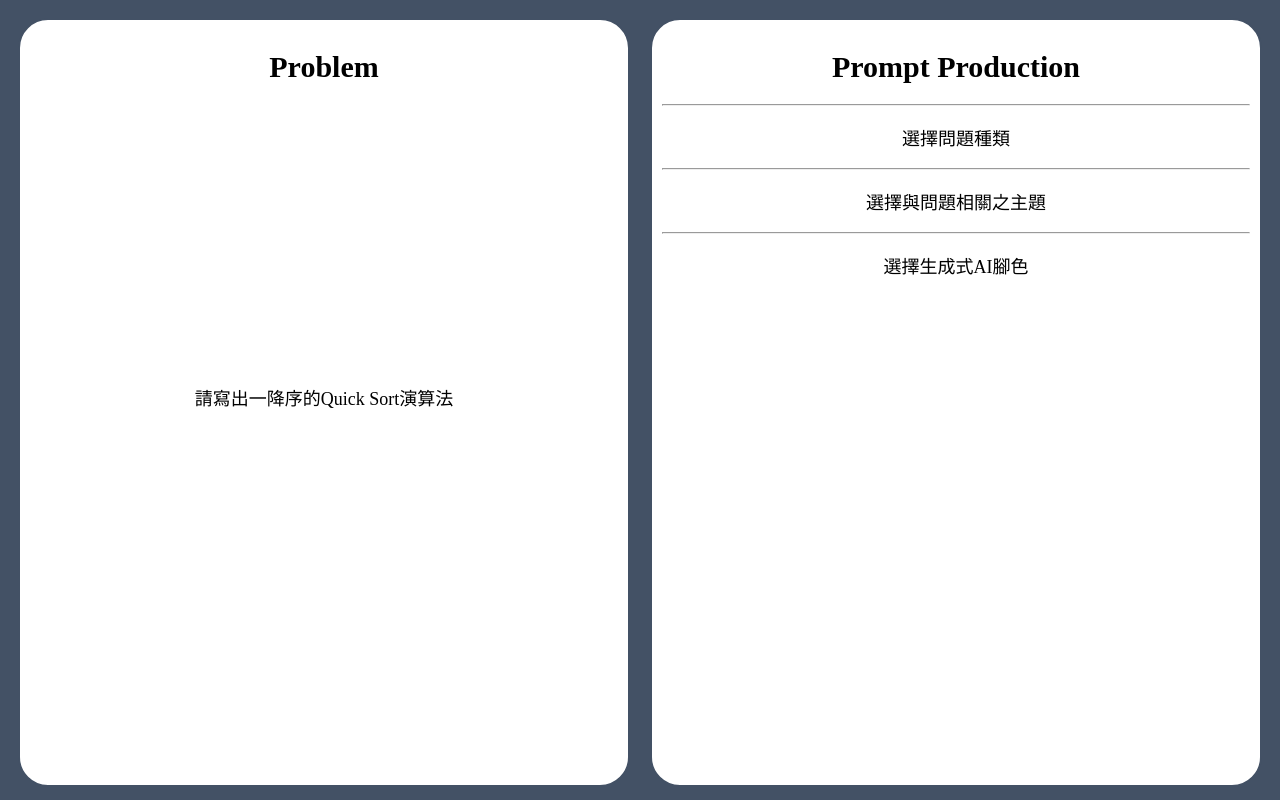
After one commit to jackpot66663/python_web, a Flask app: template templates/prompt_build.html in a window 1280 px wide. The commit adds this page. Run offline with Flask 2, Linux system fonts and the light colour scheme; the template is opened without the code that fills it, so the values that code supplies are empty.

Commit message:
prompt製作頁面
1.userdao還沒處理
2.舊問題整理並顯示-優先

```diff
--- a/app.py
+++ b/app.py
@@ -5,6 +5,7 @@ import pandas as pd
 import os
 from fileinput import filename
 from werkzeug.utils import secure_filename
+import numpy as np
 
 
 UPLOAD_FOLDER = os.path.join('staticFiles', 'uploads')
@@ -17,18 +18,7 @@ app = Flask(__name__)
 app.config['UPLOAD_FOLDER'] = UPLOAD_FOLDER
 app.secret_key = 'jackpot6666'
 
-if __name__ == "__main__":
-    app.run()
 
-# app.secret_key = ''
-
-# app.config['MYSQL_HOST'] = 'localhost'
-# app.config['MYSQL_USER'] = 'root'
-# app.config['MYSQL_PASSWORD'] = '610520Jjkk++'
-# app.config['MYSQL_DB'] = 'pythonlogin'
-
-# Intialize MySQL
-# mysql = MySQL(app)
 
 
 @app.route('/')
@@ -73,3 +63,18 @@ def import_csv():
         uploaded_df_html = uploaded_df.to_html()
         return render_template('db_import.html',user=user_dao.user_info,data_var=uploaded_df_html)
     return render_template('db_import.html',user=user_dao.user_info)
+
+@app.route("/prompt_build",methods=['GET', 'POST'])
+def prompt_build():
+    cols = ['Category','Keywords','Problem_Description','Solution']
+    df = pd.read_csv(session['uploaded_data_file_path'],encoding='utf-8',usecols=cols,dtype={'Category':str,'Keywords':str,'Problem_Description':str,'Solution':str})
+    # for index,row in df.iterrows():
+    #     problem_dao.problems_set.append(row)
+    # print(problem_dao.problems_set)
+    df_n = df.to_json(orient='index')
+
+    return render_template('prompt_build.html',problems=df_n)
+
+
+if __name__ == "__main__":
+    app.run()
--- /dev/null
+++ b/static/prompt_build.css
@@ -0,0 +1,42 @@
+body{
+    background-color: #435165;
+}
+.main {
+    display: flex;
+    height: 100%;
+    background-color: #435165;
+    flex-wrap: wrap;
+    justify-content: center;
+    align-items: center;
+  }
+
+.flex-child{
+    flex:1;
+    width: 30%;
+    margin: 10px;
+    background-color: #fff;
+    height: 95%;
+    justify-content: center;
+    text-align: center;
+    color: #000;
+    padding:10px;
+    border: 2px solid #435165;
+    border-radius: 30px;
+    align-items: center;
+
+}
+.n_problem{
+    text-align: center;
+    margin-top: 300px;
+}
+h1{
+    font-size: 30px;
+}
+
+p{
+    font-size: 18px;
+}
+
+.flex-child:first-child{
+    margin-right: 10px;
+}
--- a/templates/db_import.html
+++ b/templates/db_import.html
@@ -1,3 +1,5 @@
+<link rel="stylesheet" href="{{ url_for('static', filename='db_import.css') }}">
+
 <form method = "POST" enctype="multipart/form-data" action = "{{ url_for('import_csv') }}">
     <input type="file" name="file" accept=".csv">
     <input type = "submit" value="Upload">
@@ -6,6 +8,9 @@
 {% if data_var %}
     <p style="color:green;"> File uploaded successfully!! </p>
     {{data_var|safe}}
+    <form method = "POST" action="{{url_for('prompt_build')}}">
+        <input class="button-32" type="submit" value="Get Start">
+    </form>
 {% else %}
     <p style="color:blue;">Choose csv file to upload</p>
 {% endif %}
--- /dev/null
+++ b/templates/prompt_build.html
@@ -0,0 +1,35 @@
+<html>
+    <head>
+        <link rel="stylesheet" href="{{ url_for('static', filename='prompt_build.css') }}">
+        <script src="https://code.jquery.com/jquery-3.6.0.min.js"></script>
+    </head>
+    <body>
+        <div class="main">
+            <div class="flex-child">
+                <h1>Problem</h1>
+                <div class="n_problem">
+                    <p>請寫出一降序的Quick Sort演算法</p>
+                </div>
+            </div>
+
+            <div class="flex-child">
+                <h1>Prompt Production</h1>
+                <hr>
+                <p>選擇問題種類</p>
+                <hr>
+                <p>選擇與問題相關之主題</p>
+                <hr>
+                <p>選擇生成式AI腳色</p>
+            </div>
+        </div>
+    </body>
+</html>
+
+<script type="text/javascript">
+   var problems = {{problems|safe}}
+   var categorys = []
+   var keywords =[]
+   $(document).ready(function () {
+        console.log(problems)
+   });
+</script>
--- a/templates/welcome_user.html
+++ b/templates/welcome_user.html
@@ -15,6 +15,7 @@
                 Welcome Back,{{user.id}}!
             </h1>
             {% endif %}
+            <a href="{{url_for('import_csv')}}">GO</a>
         </div>
         <!-- {% if user.uploads%}
             {% include 'db_import_s.html' %}
--- a/user_log/111522014.txt
+++ b/user_log/111522014.txt
@@ -1 +1 @@
-{"id": "111522014", "first_login": true, "create_time": "2023-11-01 18:41:27.980618", "uploads": false}
+{"id": "111522014", "first_login": true, "create_time": "2023-11-08 16:58:52.659581", "uploads": false}
--- a/user_log/111522018.txt
+++ /dev/null
@@ -1 +0,0 @@
-{"id": "111522018", "first_login": true, "create_time": "2023-11-01 18:42:36.258047", "uploads": true}
```
Also changed, not shown: static/db_import.css (added, +34 -0 lines), 1 other file.
